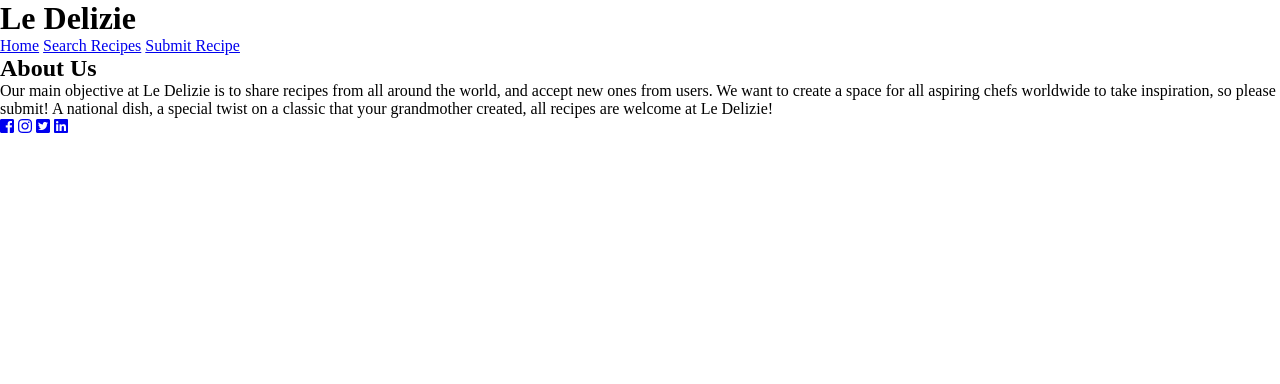
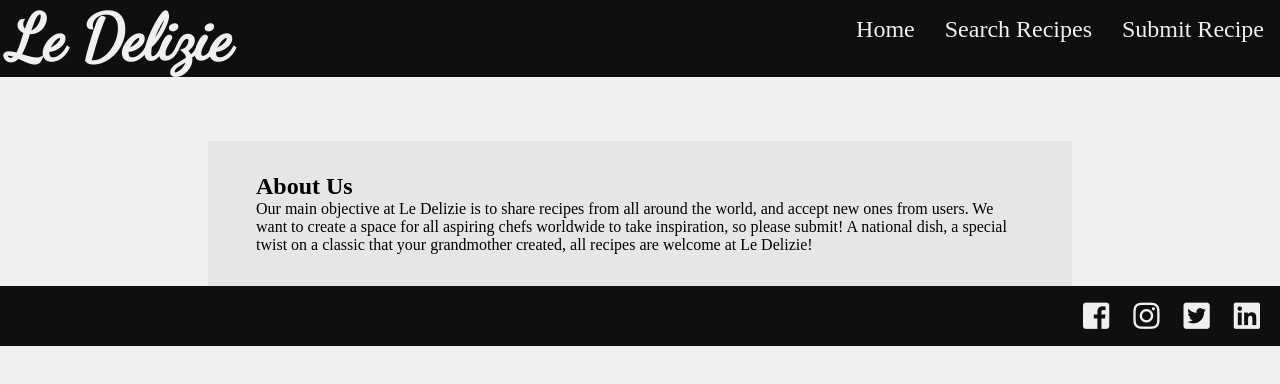
Before and after one commit to sgalway2086/Milestone-3, a plain HTML site: page index.html in a window 1280 px wide. Drawn offline with Linux system fonts and the light colour scheme; a web font is replaced by a local one.

Commit message:
Add additional css to improve page

```diff
--- a/assets/css/style.css
+++ b/assets/css/style.css
@@ -6,3 +6,61 @@
     margin: 0;
     font-family: 'Kaisei Tokumin', serif;
 }
+
+body{
+    background-color: #f0f0f0;
+}
+
+header{
+    color: #f0f0f0;
+    background-color: #0f0f0f;
+    font-size: 32px;
+    margin-bottom: 64px;
+}
+
+header h1{
+    margin-left: 8px;
+    display: inline-block;
+    font-family: 'Dancing Script', cursive;
+}
+
+#largenav{
+    float: right;
+    margin: 16px 16px 0px 0px;
+    font-size: 24px;
+}
+#largenav a{
+    color: #f0f0f0;
+    text-decoration: none;
+    margin-left: 24px;
+}
+
+footer{
+    background-color: #0f0f0f;
+    overflow: auto;
+}
+
+#footerbox{
+    float: right;
+    margin: 10px;
+}
+
+#footerbox a{
+    color: #f0f0f0;
+    font-size: 30px;
+}
+
+a i{
+    margin: 5px 10px;
+}
+
+#largenav a:hover{
+    text-decoration: underline;
+}
+
+#description{
+    background-color: #e6e6e6;
+    width: 60%;
+    padding: 32px 48px;
+    margin: auto;
+}
```
